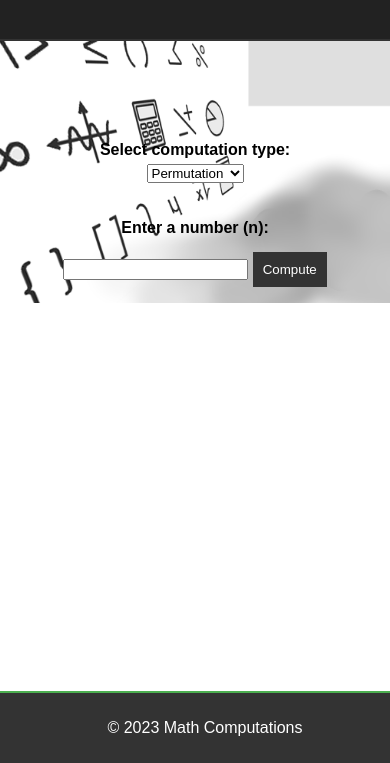
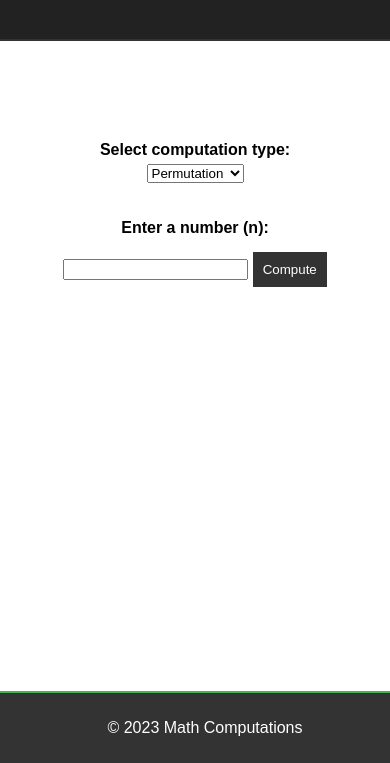
Before and after one commit to ShervinPauloGan/ITMS, a plain HTML site: page index.html in a window 390 px wide. Shown: the part 81-844 px from the top of the page. Drawn offline with Linux system fonts and the light colour scheme.

Commit message:
final edit

```diff
--- a/css/style.css
+++ b/css/style.css
@@ -6,7 +6,12 @@ body {
     background-size: cover;
     background-repeat: no-repeat;
 }
-
+@media (max-width: 480px) {
+            body {
+                background-color: white;
+                background-image: none;
+            }
+        }
 header {
     background-color: #222222;
     padding: 20px;
```
